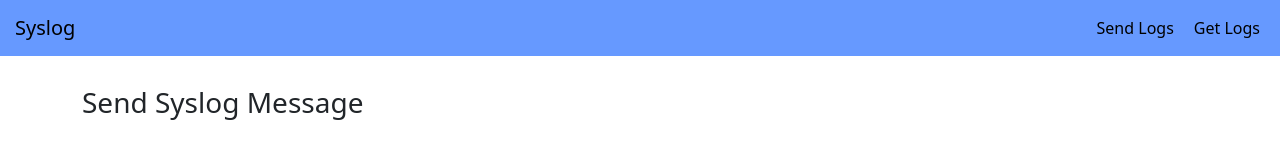
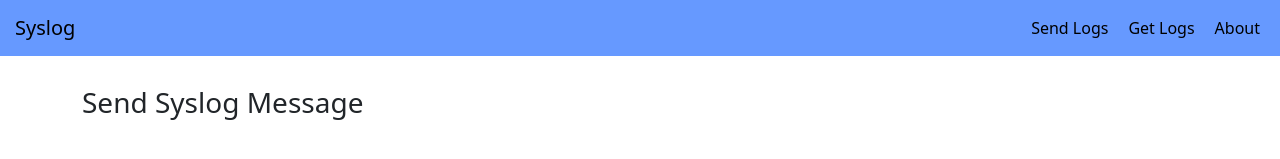
Before and after one commit to WillChamness/pysyslog-web, a React (Vite) app in the folder frontend/: page / in a window 1280 px wide. Shown: the top 159 px of the page. Built offline with nearby package versions, Linux system fonts and the light colour scheme.

Commit message:
feat: add 'About' link to navbar

```diff
--- a/frontend/src/components/Navbar.tsx
+++ b/frontend/src/components/Navbar.tsx
@@ -25,6 +25,14 @@ export default function NavBar() {
             Get Logs
           </Link>
         </Nav.Link>
+        <Nav.Link
+          className="navlink"
+          href="https://github.com/WillChamness/pysyslog-server#bsd-syslog-overview"
+          target="_blank"
+          rel="noopener noreferrer"
+        >
+          About
+        </Nav.Link>
       </Navbar.Collapse>
     </Navbar>
   );
```
